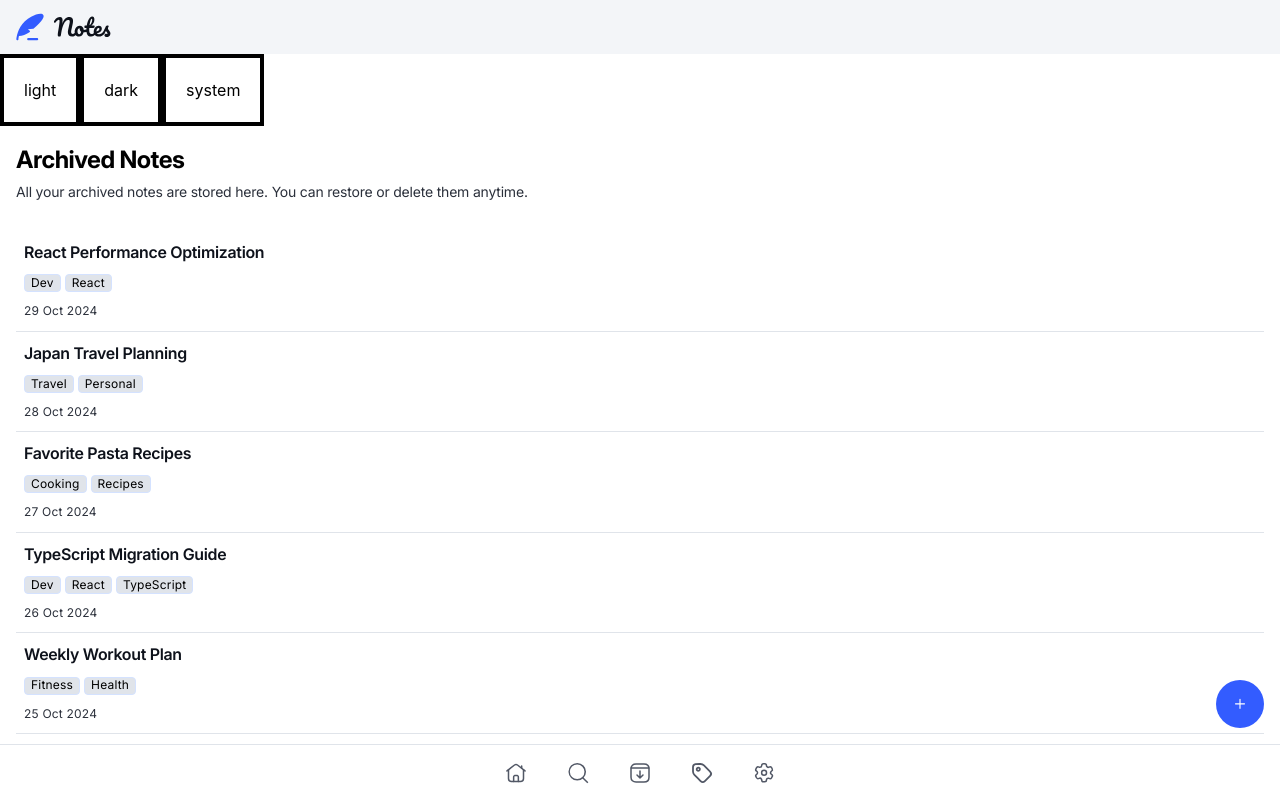
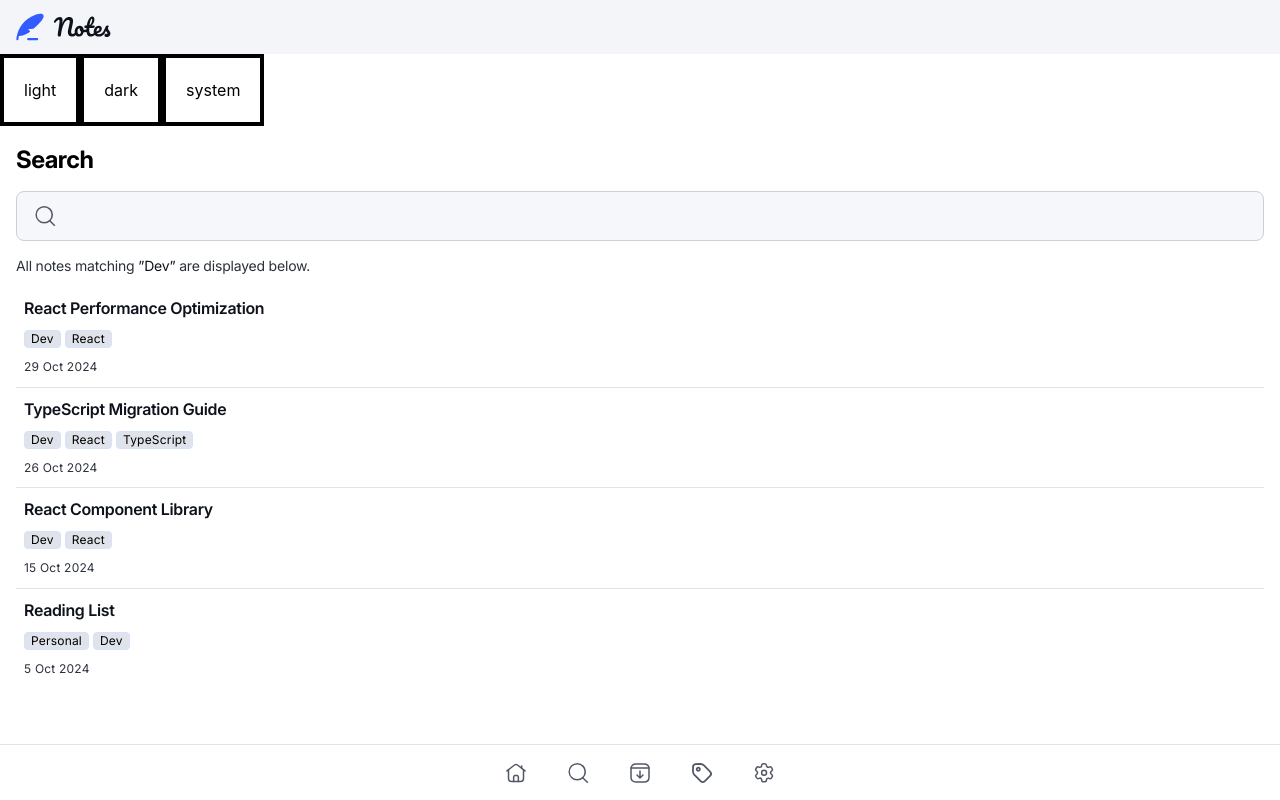
Before and after one commit to JyrexRonaldo/note-taking-web-app, a React (Vite) app in the folder frontend/: page / in a window 1280 px wide. Shown: the top 800 px of the page. Built offline with nearby package versions, Linux system fonts and the light colour scheme.

Commit message:
Design search page

```diff
--- a/frontend/src/components/App/App.tsx
+++ b/frontend/src/components/App/App.tsx
@@ -3,7 +3,8 @@ import Header from "../Header/Header";
 import MenuBar from "../MenuBar/MenuBar";
 // import Settings from "../Settings/Settings";
 // import Tags from "../Tags/Tags";
-import ArchivedNotes from "../ArchivedNotes/ArchivedNotes";
+// import ArchivedNotes from "../ArchivedNotes/ArchivedNotes";
+import Search from "../Search/Search";
 import { useTheme } from "../../store";
 
 function App() {
@@ -32,7 +33,7 @@ function App() {
           <Header />
         </div>
         <div>
-          <ArchivedNotes />
+          <Search />
         </div>
         <div className="sticky bottom-0 mt-auto">
           <MenuBar />
--- /dev/null
+++ b/frontend/src/components/Search/Search.tsx
@@ -0,0 +1,60 @@
+import NoteItem from "../NoteItem/NoteItem";
+import data from "../../data";
+
+function Search() {
+  const foundNotes = [];
+  data.notes
+    .filter((note) => note.tags.includes("Dev"))
+    .forEach((note) => {
+      foundNotes.push({
+        title: note.title,
+        tags: note.tags,
+        lastEdited: note.lastEdited,
+      });
+    });
+
+  const noteitemsArray = [];
+  foundNotes.forEach((note, index) => {
+    noteitemsArray.push(
+      <>
+        <NoteItem
+          title={note.title}
+          tags={note.tags}
+          lastEdited={note.lastEdited}
+        />
+        {foundNotes.length - 1 !== index ? (
+          <hr className="text-[#E0E4EA] dark:text-[#232530]" />
+        ) : null}
+      </>,
+    );
+  });
+
+  return (
+    <div className="flex flex-col gap-[16px] px-[16px] pt-[20px]">
+      <div className="flex flex-col gap-[16px]">
+        <p className="h-[29px] w-[343px] font-inter text-[24px]/[120%] font-bold tracking-[-0.5px] dark:text-white">
+          Search
+        </p>
+        <div className="flex items-center gap-[8px] rounded-[8px] border border-[#CACFD8] bg-[#F5F7FA] px-[16px] py-[12px] dark:border-[#525866] dark:bg-[#0E121B]">
+          <img src="/images/icon-search.svg" alt="" />
+          <input
+            type="search"
+            name="search"
+            id=""
+            className="w-full focus-within:outline-none dark:text-[#FFFFFF]"
+          />
+        </div>
+      </div>
+      <div className="flex flex-col gap-[16px]">
+        <p className="h-[18px] min-w-[343px] font-inter text-[14px]/[130%] tracking-[-0.2px] text-[#2B303B] dark:text-[#CACFD8]">
+          All notes matching{" "}
+          <span className="text-[#0E121B] dark:text-white">”Dev”</span> are
+          displayed below.
+        </p>
+        <div className="flex flex-col gap-[4px]">{noteitemsArray}</div>
+      </div>
+    </div>
+  );
+}
+
+export default Search;
```
Also changed, not shown: frontend/public/images/icon-search-searchbox.svg (added).
